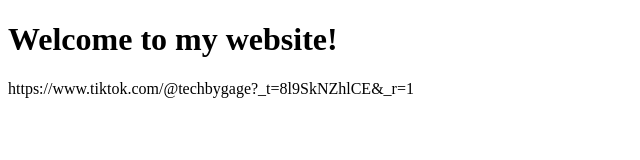
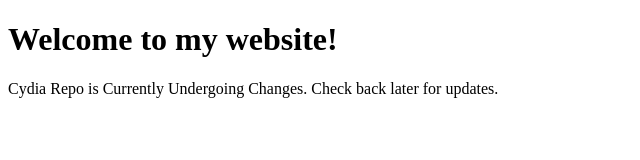
Before and after one commit to techbygage/techbygage.github.io, a plain HTML site: page index.html in a window 1280 px wide. Shown: the whole page, without its empty margins (0-640 px from the left). Drawn offline with Linux system fonts and the light colour scheme.

Commit message:
Update index.html

```diff
--- a/index.html
+++ b/index.html
@@ -2,6 +2,6 @@
 <html>
 <body>
 <h1>Welcome to my website!</h1>
-<p> https://www.tiktok.com/@techbygage?_t=8l9SkNZhlCE&_r=1</p>
+<p> Cydia Repo is Currently Undergoing Changes. Check back later for updates.</p>
 </body>
 </html>
```
